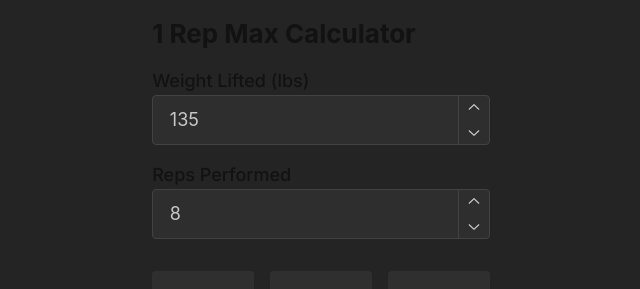
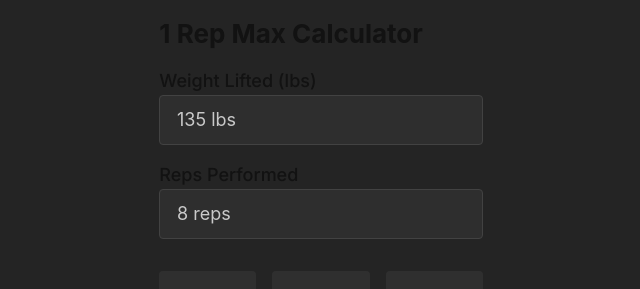
Before and after one commit to Deba9398/one-rep-max-web, a Next.js app: page / in a window 1280 px wide. Shown: the top 289 px of the page, without its empty margins (319-959 px from the left). Built offline with nearby package versions, Linux system fonts and the light colour scheme.

Commit message:
Input modifications

```diff
--- a/app/page.tsx
+++ b/app/page.tsx
@@ -1,8 +1,8 @@
 'use client';
 import RepMaxTable from '@/components/RepMaxTable';
 import { calculateRepMaxValues } from '@/util/repMaxFormulas';
-import { Box, NumberInput, Title } from '@mantine/core';
-import { useState } from 'react';
+import { Box, NumberInput, NumberInputHandlers, Title } from '@mantine/core';
+import { useRef, useState } from 'react';
 
 export default function Home() {
   const [weightLifted, setWeightLifted] = useState<number>(135);
@@ -20,16 +20,31 @@ export default function Home() {
           <NumberInput
             size='lg'
             className='pb-4'
-            onChange={(val) => setWeightLifted(parseFloat(val.toString()))}
-            defaultValue={weightLifted}
+            allowNegative={false}
+            inputMode='decimal'
+            suffix=' lbs'
+            min={0}
+            max={1000}
+            onChange={(val) => setWeightLifted(parseFloat(val.toString()) || 0)}
+            value={weightLifted}
             label='Weight Lifted (lbs)'
+            hideControls
           />
           <NumberInput
             size='lg'
+            inputMode='decimal'
             className='pb-8'
-            onChange={(val) => setRepsPerformed(parseFloat(val.toString()))}
-            defaultValue={repsPerformed}
+            suffix=' reps'
+            clampBehavior='strict'
+            allowNegative={false}
+            min={0}
+            max={15}
+            onChange={(val) =>
+              setRepsPerformed(parseFloat(val.toString()) || 1)
+            }
+            value={repsPerformed}
             label='Reps Performed'
+            hideControls
           />
 
           <RepMaxTable repMaxValues={oneRepMax} />
```
